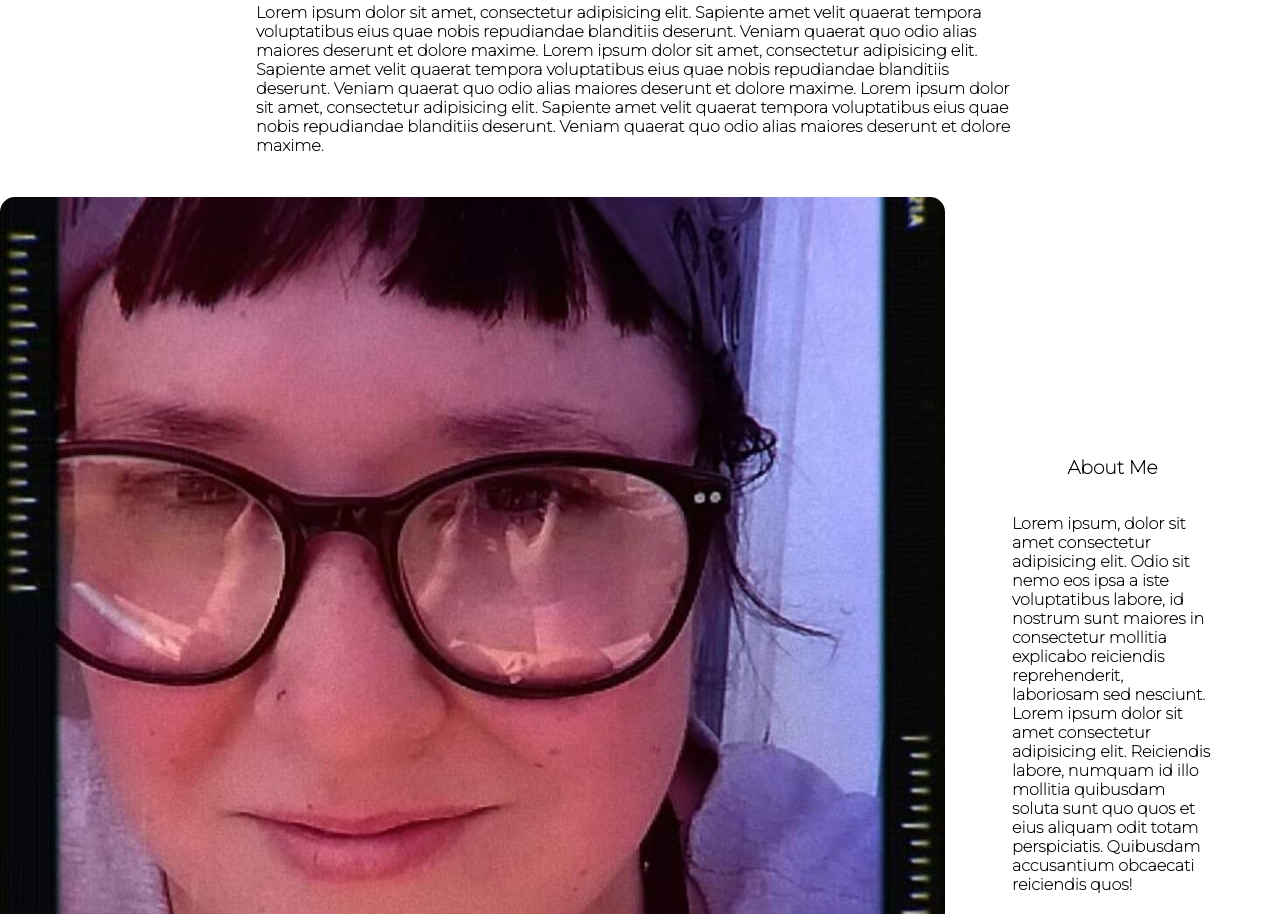
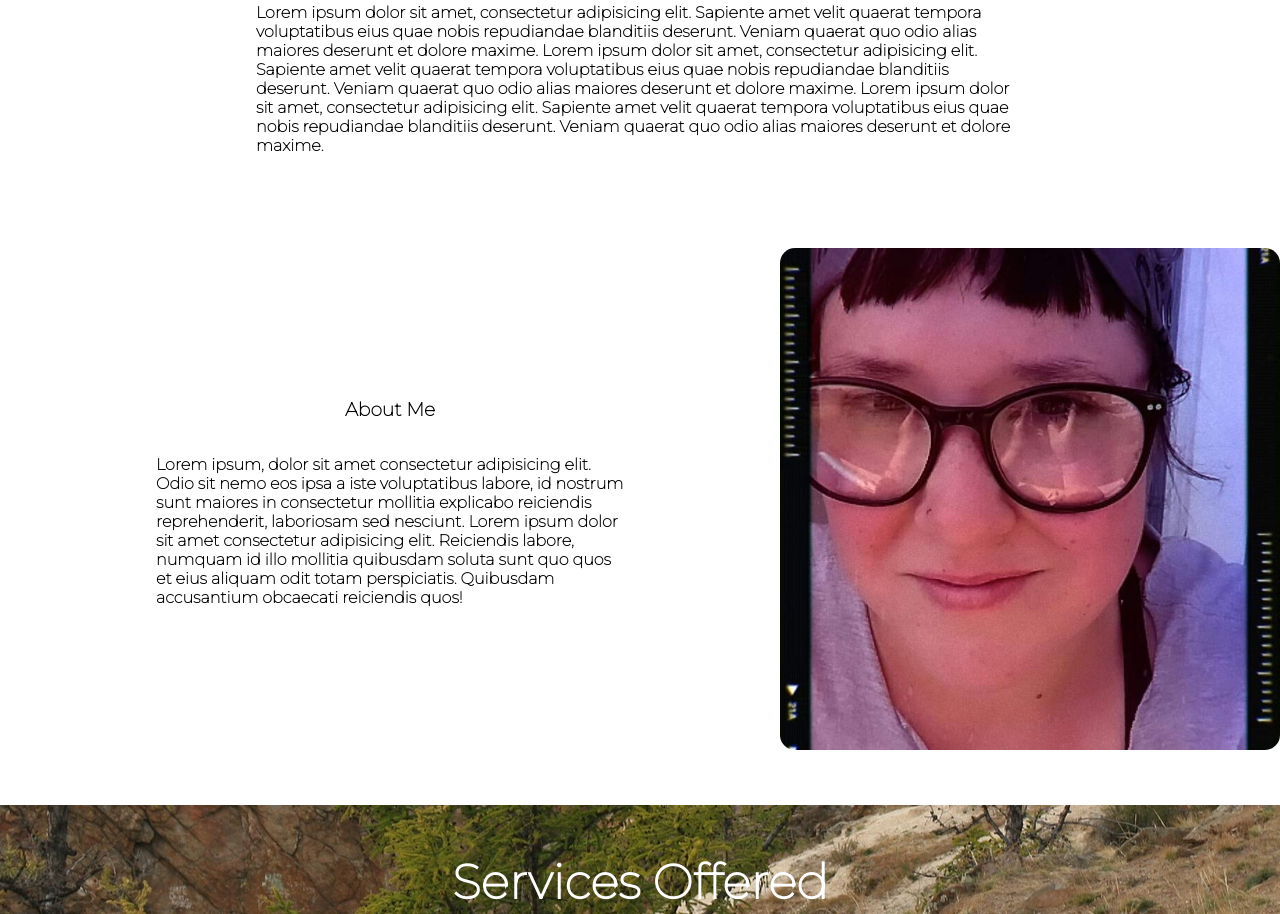
Before and after one commit to gregjohle/agape-gal, a plain HTML site: page index.html in a window 1280 px wide. Shown: the part 333-1247 px from the top of the page. Drawn offline with Linux system fonts and the light colour scheme; a web font is replaced by a local one.

Commit message:
fixed some styling

```diff
--- a/index.css
+++ b/index.css
@@ -53,10 +53,13 @@ section.about {
   flex-direction: column;
   justify-content: center;
   align-items: center;
+  margin: 4% 0;
 }
 
 section.about img {
   border-radius: 15px;
+  width: 500px;
+  margin: 0 4% 0 0;
 }
 
 section.about div.info-container {
@@ -66,6 +69,10 @@ section.about div.info-container {
   align-items: center;
   font-family: "Montserrat", sans-serif;
   font-weight: 600;
+}
+
+section.about div.info-container p {
+  width: 60%;
 }
 
 section.services {
--- a/index.html
+++ b/index.html
@@ -27,12 +27,12 @@
             <p>Lorem ipsum dolor sit amet, consectetur adipisicing elit. Sapiente amet velit quaerat tempora voluptatibus eius quae nobis repudiandae blanditiis deserunt. Veniam quaerat quo odio alias maiores deserunt et dolore maxime. Lorem ipsum dolor sit amet, consectetur adipisicing elit. Sapiente amet velit quaerat tempora voluptatibus eius quae nobis repudiandae blanditiis deserunt. Veniam quaerat quo odio alias maiores deserunt et dolore maxime. Lorem ipsum dolor sit amet, consectetur adipisicing elit. Sapiente amet velit quaerat tempora voluptatibus eius quae nobis repudiandae blanditiis deserunt. Veniam quaerat quo odio alias maiores deserunt et dolore maxime. </p>
         </section>
         <section id="about" class="about">
-            <div class="img-container">
-                <img src="./images/katie.jpg" alt="Katie Banes, smiling." />
-            </div>
             <div class="info-container">
                 <h3>About Me</h3>
                 <p>Lorem ipsum, dolor sit amet consectetur adipisicing elit. Odio sit nemo eos ipsa a iste voluptatibus labore, id nostrum sunt maiores in consectetur mollitia explicabo reiciendis reprehenderit, laboriosam sed nesciunt. Lorem ipsum dolor sit amet consectetur adipisicing elit. Reiciendis labore, numquam id illo mollitia quibusdam soluta sunt quo quos et eius aliquam odit totam perspiciatis. Quibusdam accusantium obcaecati reiciendis quos!</p>
+            </div>
+            <div class="img-container">
+                <img src="./images/katie.jpg" alt="Katie Banes, smiling." />
             </div>
         </section>
         <section id="services" class="services">
```
